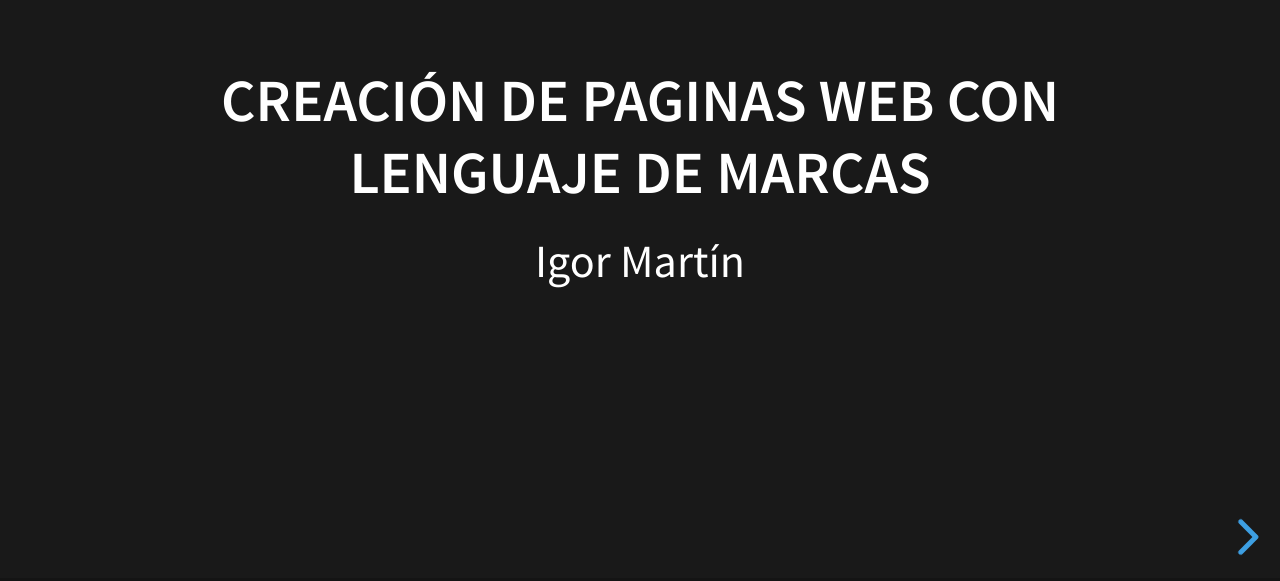
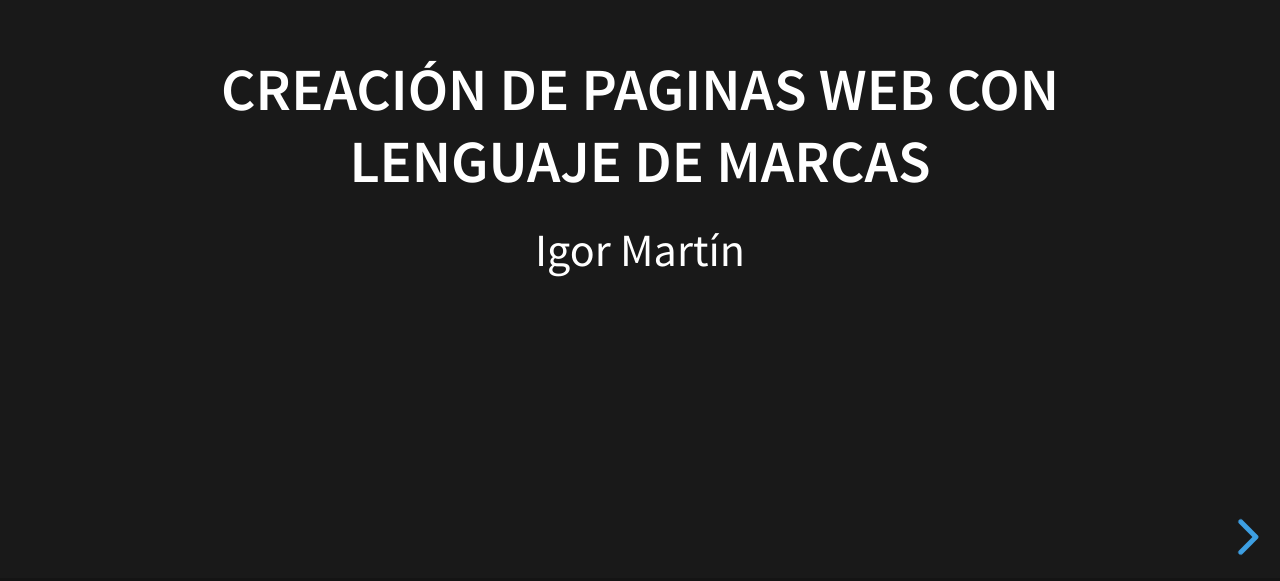
Before and after one commit to Zarpas/Zarpas.github.io, a website: page reto_4.html in a window 1280 px wide. Shown: the part 219-800 px from the top of the page. Drawn offline with Linux system fonts and the light colour scheme.

Commit message:
Update reto_4.html

```diff
--- a/reto_4.html
+++ b/reto_4.html
@@ -16,9 +16,11 @@
 	<body>
 		<div class="reveal">
 			<div class="slides">
+
+				<!-- diapo 0, Titulo del curso y nombre del profesor -->
 				<section data-auto-animate>
 				    <h3>Creación de paginas web con lenguaje de marcas</h3>
-				    <footer>Igor Martín</footer>
+				    <p>Igor Martín</p>
 
 				    <aside class="notes">
 				    	<p>Bienvenidos</p>
@@ -26,6 +28,7 @@
 				    </aside>
 				</section>
 
+				<!-- diapo 1, Un poco de bombo y platillo -->
 				<section data-auto-animate>
 					<h3 style="color: grey">Creación de paginas web con lenguaje de marcas</h3>
 					<p>Escribiendo nuestra primera pagina web</p>
@@ -33,9 +36,11 @@
 						<h5>Habla despacio, claro y alto</h5>
 						<p>Hoy vamos a crear nuestra primera pagina web</p>
 						<p>Es muy sencillo, que nadie se asuste</p>
+						<p>Origen del nombre, no del lenguaje</p>
 					</aside>
 				</section>
 
+				<!-- diapo 2, Aclarar algunas cosas basicas -->
 				<section  id="fragments">
 					<h6>Creación de paginas web de lenguaje con marcas</h6>
 					<table style="width:60%;border:0px">
@@ -55,7 +60,7 @@
 				</aside>
 				</section>
 
-
+				<!-- diapo 3, Contexto historico -->
 				<section id="fragments">
 					<h6>Lenguaje de marcas</h6>
 					<p>Un poco de contexto historico</p>
@@ -68,6 +73,7 @@
 					<p class="fragment">2000 - XHTML, W3C</p>
 				</section>
 
+				<!-- diapo 4, Presentación Tim -->
 				<section id="fragments" data-auto-animate>
 					<h6>Lenguaje de marcas</h6>
 					<p>Lenguaje de marcas o HTML</p>
@@ -77,6 +83,7 @@
 				    </aside>
 				</section>
 
+				<!-- diapo 5, Breve curriculum de Tim -->
 				<section id="fragments" data-auto-animate>
 					<h6>Lenguaje de marcas</h6>
 					<p>Lenguaje de marcas o HTML</p>
@@ -97,6 +104,7 @@
 				    </aside>
 				</section>
 
+				<!-- diapo 6, Primer servidor web de la historia -->
 				<section id="fragments">
 					<h6>Lenguaje de marcas</h6>
 					<p>Lenguaje de marcas o HTML</p>
@@ -117,6 +125,7 @@
 				    </aside>
 				</section>
 
+				<!-- diapo 7, Detalles curiosos -->
 				<section data-auto-animate>
 					<h6>Lenguaje de marcas</h6>
 					<div class="r-stack">
@@ -130,6 +139,7 @@
 				    </aside>
 				</section>
 
+				<!-- diapo 8, Otros formatos que pululan con el HTML -->
 				<section id="framents">
 					<h6>Lenguaje de marcas</h6>
 					<p>Otros estandares utilizados en lenguaje de marcas</p>
@@ -138,9 +148,9 @@
 					<p class="fragment">XSL: eXtensible Stylesheet Language</p>
 					<p class="fragment">DTD: Document Type Definition</p>
 					<p class="fragment">XSD: XML Schema Definition</p>
-
 				</section>
 
+				<!-- diapo 9, Empezamos a entrar en materia <html> -->
 				<section data-auto-animate>
 					<h6 data-id="code-title">Lenguaje de marcas</h6>
 					<pre data-id="code-animation"><code data-trim data-noescape data-line-numbers><script type="text/template">
@@ -154,6 +164,7 @@
 				    </aside>
 				</section>
 
+				<!-- diapo 10, <head> y <body> -->
 				<section data-auto-animate>
 					<h6 data-id="code-title">Lenguaje de marcas</h6>
 					<pre data-id="code-animation"><code data-trim data-noescape data-line-numbers="2-5"><script type="text/template">
@@ -170,6 +181,7 @@
 				    </aside>
 				</section>
 
+				<!-- diapo 11, <title> -->
 				<section data-auto-animate>
 					<h6 data-id="code-title">Lenguaje de marcas</h6>
 					<pre data-id="code-animation"><code data-trim data-noescape data-line-numbers="3"><script type="text/template">
@@ -186,6 +198,7 @@
 				    </aside>
 				</section>
 
+				<!-- diapo 12, <p> -->
 				<section data-auto-animate>
 					<h6 data-id="code-title">Lenguaje de marcas</h6>
 					<pre data-id="code-animation"><code data-trim data-noescape data-line-numbers="6-7"><script type="text/template">
@@ -204,6 +217,7 @@
 				    </aside>
 				</section>
 
+				<!-- diapo 13, Salto de linea -->
 				<section data-auto-animate>
 					<h6 data-id="code-title">Lenguaje de marcas</h6>
 					<pre data-id="code-animation"><code data-trim data-noescape data-line-numbers="7"><script type="text/template">
@@ -222,6 +236,7 @@
 				    </aside>
 				</section>
 
+				<!-- diapo 14, Formatos de texto -->
 				<section data-auto-animate>
 					<h6 data-id="code-title">Lenguaje de marcas</h6>
 					<pre data-id="code-animation"><code data-trim data-noescape data-line-numbers="6-11"><script type="text/template">
@@ -244,6 +259,7 @@
 				    </aside>
 				</section>
 
+				<!-- diapo 15, Más formatos de texto -->
 				<section data-auto-animate>
 					<h6 data-id="code-title">Lenguaje de marcas</h6>
 					<pre data-id="code-animation"><code data-trim data-noescape data-line-numbers="7-10"><script type="text/template">
@@ -266,6 +282,7 @@
 				    </aside>
 				</section>
 
+				<!-- diapo 16, Encabezados -->
 				<section data-auto-animate>
 					<h6 data-id="code-title">Lenguaje de marcas</h6>
 					<pre data-id="code-animation"><code data-trim data-noescape data-line-numbers="6-11"><script type="text/template">
@@ -289,6 +306,7 @@
 				    </aside>
 				</section>
 
+				<!-- diapo 17, Linea horizontal -->
 				<section data-auto-animate>
 					<h6 data-id="code-title">Lenguaje de marcas</h6>
 					<pre data-id="code-animation"><code data-trim data-noescape data-line-numbers="11"><script type="text/template">
@@ -313,6 +331,7 @@
 				    </aside>
 				</section>
 
+				<!-- diapo 18, Comentarios -->
 				<section data-auto-animate>
 					<h6 data-id="code-title">Lenguaje de marcas</h6>
 					<pre data-id="code-animation"><code data-trim data-noescape data-line-numbers="9"><script type="text/template">
@@ -334,6 +353,7 @@
 				    </aside>
 				</section>
 
+				<!-- diapo 19, Alineaciones a través de atributos -->
 				<section data-auto-animate>
 					<h6 data-id="code-title">Lenguaje de marcas</h6>
 					<pre data-id="code-animation"><code data-trim data-noescape data-line-numbers="6-8"><script type="text/template">
@@ -356,6 +376,7 @@
 				    </aside>
 				</section>
 
+				<!-- diapo 20,  -->
 				<section data-auto-animate>
 					<h6 data-id="code-title">Lenguaje de marcas</h6>
 					<pre data-id="code-animation"><code data-trim data-noescape data-line-numbers="6-8"><script type="text/template">
@@ -377,6 +398,18 @@
 					    <p>Atributos de alineación.</p>
 				    </aside>
 				</section>
+
+				<!-- diapo 21,  -->
+				<!-- diapo 22 -->
+				<!-- diapo 23 -->
+				<!-- diapo 24 -->
+				<!-- diapo 25 -->
+				<!-- diapo 26 -->
+				<!-- diapo 27 -->
+				<!-- diapo 28 -->
+				<!-- diapo 29 -->
+				<!-- diapo 30 -->
+
 			</div>
 		</div>
 
```
